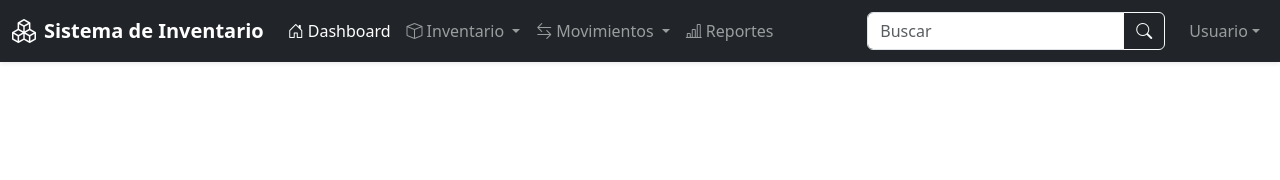
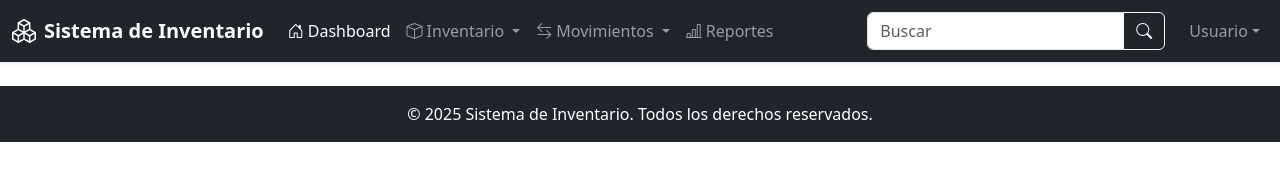
Before and after one commit to CodeJomar/HD_Manejo_Repositorios, a plain HTML site: page index.html in a window 1280 px wide. Drawn offline with nearby package versions, Linux system fonts and the light colour scheme; files that its build step writes are made by us from their sources.

Commit message:
feat: add footer

```diff
--- a/index.html
+++ b/index.html
@@ -109,11 +109,17 @@
 
   </header>
 
+
+
   <!-- Carrusel -->
   <section></section>
 
   <!-- Pie de Página -->
-  <footer></footer>
+  <footer>
+    <div class="bg-dark text-white text-center py-3 mt-4">
+      &copy; 2025 Sistema de Inventario. Todos los derechos reservados.
+    </div>
+  </footer>
 
   <script src="https://cdn.jsdelivr.net/npm/bootstrap@5.3.8/dist/js/bootstrap.bundle.min.js"
     integrity="sha384-FKyoEForCGlyvwx9Hj09JcYn3nv7wiPVlz7YYwJrWVcXK/BmnVDxM+D2scQbITxI"
```
